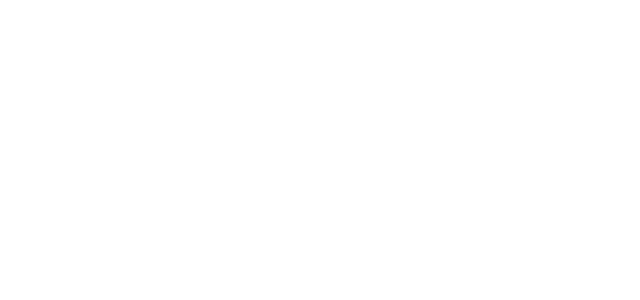
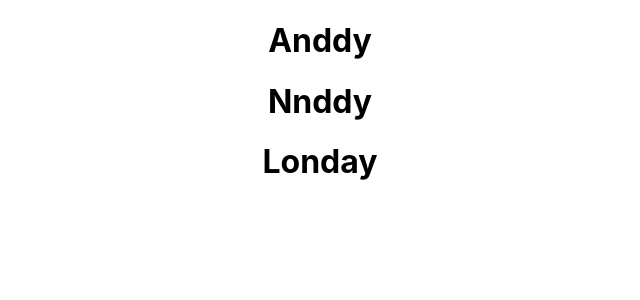
Before and after one commit to chandra-damayanthi/monsters-rolodex, a React (Create React App) app: page / in a window 1280 px wide. Shown: the top 300 px of the page, without its empty margins (320-960 px from the left). Built offline with nearby package versions, Linux system fonts and the light colour scheme.

Commit message:
Create h1 with monster's name for each monster in dynamicly

```diff
--- a/src/App.js
+++ b/src/App.js
@@ -26,7 +26,7 @@ class App extends Component {
   render() {
     return (
       <div className="App">
-
+        {this.state.monsters.map(({ id: monsterId, name: monsterName }) => (<h1 key={ monsterId }>{ monsterName }</h1>))}
       </div>
     );
   }
```
